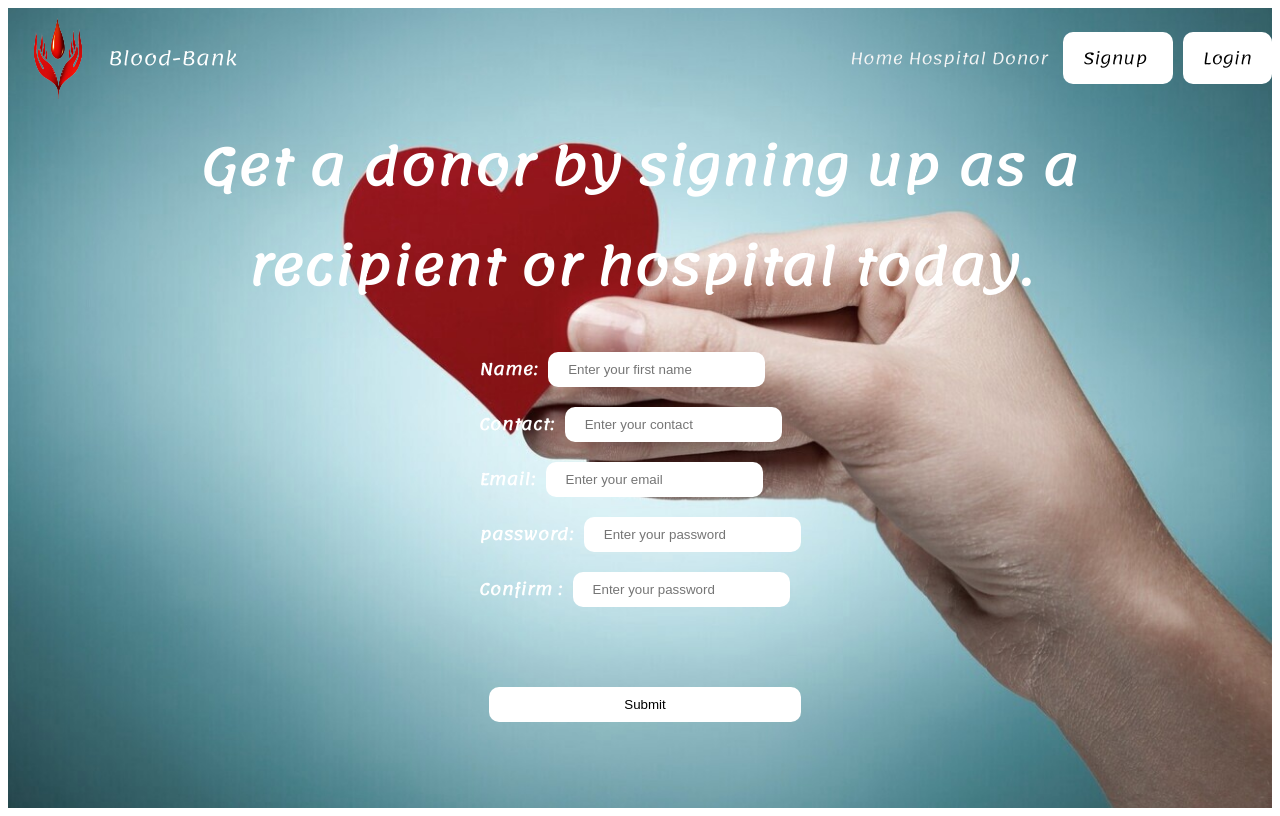
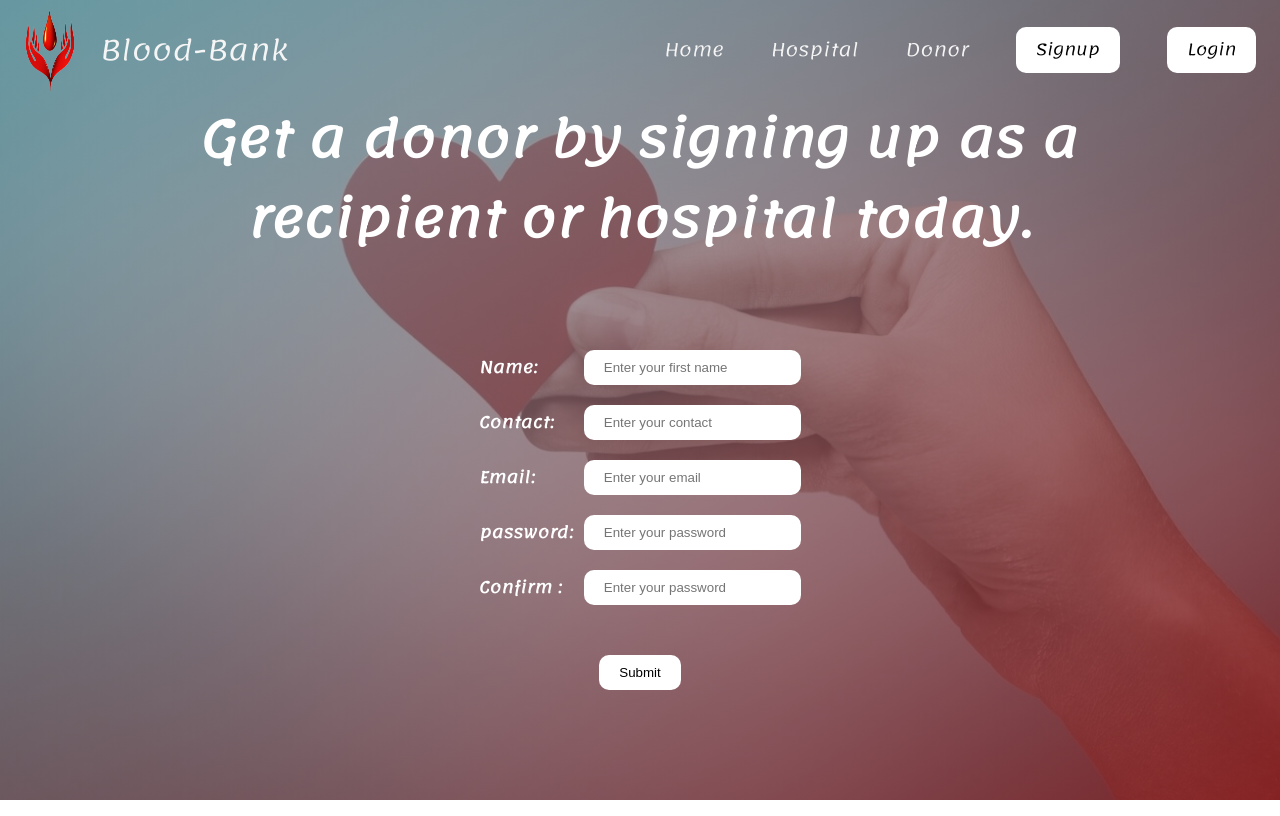
Before and after one commit to danielmuthama/Blood-Bank, a Django app: page /hos/signup in a window 1280 px wide. Run offline with Django 4.2, Linux system fonts and the light colour scheme.

Commit message:
Refactor to use external CSS

```diff
--- a/Blood_Bank/settings.py
+++ b/Blood_Bank/settings.py
@@ -1,6 +1,7 @@
 
 
 from pathlib import Path
+import os
 
 # Build paths inside the project like this: BASE_DIR / 'subdir'.
 BASE_DIR = Path(__file__).resolve().parent.parent
@@ -109,7 +110,8 @@ USE_TZ = True
 # Static files (CSS, JavaScript, Images)
 # https://docs.djangoproject.com/en/4.0/howto/static-files/
 
-STATIC_URL = 'static/'
+STATIC_ROOT = os.path.join(BASE_DIR, 'staticfiles')
+STATIC_URL = '/static/'
 
 # Default primary key field type
 # https://docs.djangoproject.com/en/4.0/ref/settings/#default-auto-field
--- /dev/null
+++ b/home/static/css/style.css
@@ -0,0 +1,128 @@
+*,
+::before,
+::after {
+  margin: 0;
+  padding: 0;
+  box-sizing: border-box;
+}
+
+html {
+  font-size: 62.5%;
+  line-height: 1.6;
+}
+
+body {
+  font-size: 1.6rem;
+  font-family: "Lemonada", cursive;
+}
+
+input {
+  border: none;
+}
+
+.btn {
+  cursor: pointer;
+  background-color: white;
+  color: black;
+  text-decoration: none;
+  border-radius: 10px;
+  padding: 1rem 2rem;
+  width: fit-content;
+
+  transition: all 0.2s;
+}
+
+.btn:hover {
+  background-color: hsla(189, 27%, 57%, 0.753);
+}
+
+.navbar {
+  width: 100%;
+  display: flex;
+  justify-content: space-between;
+  align-items: center;
+}
+
+.logo {
+  display: flex;
+  align-items: center;
+  text-decoration: none;
+}
+
+.logo__name {
+  font-size: 2.8rem;
+  color: whitesmoke;
+}
+
+.nav {
+  flex-grow: 0.4;
+  display: flex;
+  justify-content: space-around;
+  align-items: center;
+}
+
+.nav__link {
+  font-size: 1.8rem;
+  text-decoration: none;
+  color: whitesmoke;
+}
+
+.main-bg {
+  background-image: linear-gradient(
+      to right bottom,
+      hsla(189, 27%, 57%, 0.753),
+      hsla(358, 75%, 32%, 0.767)
+    ),
+    url("/static/photos/imageedit_3_8799574746.jpg");
+  background-repeat: no-repeat;
+  background-size: cover;
+  height: 100vh;
+  background-position: center;
+  text-align: center;
+  overflow-x: hidden;
+  opacity: 1;
+}
+
+.home-container {
+  width: 70%;
+  margin: 0 auto;
+}
+
+.page-title {
+  font-size: 5rem;
+  color: white;
+  margin-bottom: 8rem;
+}
+
+.auth-form {
+  display: flex;
+  justify-content: center;
+  flex-direction: column;
+  margin: 0 auto;
+  width: fit-content;
+
+  padding: 1rem;
+}
+
+.form-cont {
+  display: flex;
+  align-items: center;
+  justify-content: space-between;
+  margin-bottom: 2rem;
+}
+
+.form-cont input {
+  margin-left: 1rem;
+  border-radius: 1rem;
+  padding: 1rem 2rem;
+  border: none;
+}
+
+.form-cont label {
+  color: white;
+  font-weight: bolder;
+}
+
+.auth-form .btn {
+  margin: 3rem auto;
+}
--- a/home/static/css/styles.css
+++ /dev/null
@@ -1,3 +0,0 @@
-body{
-    font-family: 'Lemonada', cursive;
-}
--- a/home/templates/base.html
+++ b/home/templates/base.html
@@ -8,14 +8,18 @@
     <meta name="viewport" content="width=device-width, initial-scale=1.0">
     <link rel="preconnect" href="https://fonts.googleapis.com">
     <link rel="preconnect" href="https://fonts.gstatic.com" crossorigin>
-    <link href="https://fonts.googleapis.com/css2?family=Lemonada:wght@300&display=swap" rel="stylesheet">
-    <title style="font-family: 'Lemonada', cursive; ">Blood Bank</title>
+    <link href="https://fonts.googleapis.com/css2?family=Lemonada:wght@300&display=swap"
+        rel="stylesheet">
+
+    <link rel="stylesheet" href="{% static 'css/style.css' %} ">
+    <title>Blood Bank</title>
 </head>
 
-<body style="font-family: 'Lemonada', cursive;">
-    <div class="main-bg" style="background-image: url('static/photos/imageedit_3_8799574746.jpg' );  background-repeat: no-repeat; background-size: cover; height: 100vh;  background-position: center; text-align:center; overflow-x:hidden; opacity: 1; ">
-        {% include "navbar.html" %}
+<body>
+    <div class="main-bg">
+
         <header class="header">
+            {% include "navbar.html" %}
         </header>
 
         <main class="main">
--- a/home/templates/donors.html
+++ b/home/templates/donors.html
@@ -3,7 +3,7 @@
 
 {% block content %}
 {{ block.super}}
-<div class="container-fluid"  >
-    <h1 style="font-size:50px; margin-top:50px; color:white; font-family: 'Lemonada', cursive; " >Donors</h1>
+<div class="home-container">
+    <h1 class="page-title"> Donors</h1>
 </div>
-    {% endblock %}
+{% endblock %}
--- a/home/templates/navbar.html
+++ b/home/templates/navbar.html
@@ -1,42 +1,24 @@
 {% load static %}
-<div class="main" style=" width: 100% ; ">
-  <div class="navbar ">
-    <nav class="container"
-      style="width: 100%;display: flex;justify-content: space-between; align-items: center;">
-      <a class="navbar" href="{% url 'home' %}"
-        style="display: flex; align-items: center; text-decoration: none; font-size: larger;">
-        <img src="{% static 'photos/bestlogo-removebg-preview.png' %}" alt="" width="100"
-          height="100">
-        <span class="navbar"
-          style=" text-decoration: none; color: white; font-family: 'Lemonada', cursive; bottom: 30px; ">
-          Blood-Bank
-        </span>
-      </a>
 
-      <div class="collapse navbar-collapse" id="navbarSupportedContent">
+<div class="navbar ">
+  <a href="{% url 'home' %}" class="logo">
 
-        <ul class="nav navbar-nav navbar-right ml-auto mr-5">
+    <img class="logo__name" src="{% static 'photos/bestlogo-removebg-preview.png' %}"
+      alt="" width="100" height="100">
+    <span class="logo__name">
+      Blood-Bank
+    </span>
 
-          {% if user.is_authenticated %}
+  </a>
 
 
-      </div>
-      </li>
-      {% else %}
-      <li class="nav" style="list-style-type: none;">
-        <a href="" style="text-decoration: none; color: whitesmoke;">Home</a>
-        <a href="" style="text-decoration: none;color: whitesmoke;">Hospital</a>
-        <a href="" style="text-decoration: none;color: whitesmoke;">Donor</a>
-        <a href="{% url 'hos_signup' %}" class=" btn " style="background-color: white; color: black; text-decoration: none; border-radius: 10px ;  margin-top: 60px;
-              margin-left: 10px; padding: 10px 20px;"> Signup </a>
-        <a href="{% url 'hos_login' %}" class=" btn " style="background-color: white; color: black; text-decoration: none; border-radius: 10px ;  margin-top: 60px;
-              margin-left: 10px; padding: 10px 20px;"> Login </a>
-      </li>
-      {%endif%}
+  <nav class="nav">
+    <a href=" {% url 'home' %}" class="nav__link">Home</a>
+    <a href="#" class="nav__link">Hospital</a>
+    <a href="#" class="nav__link">Donor</a>
+    <a href="{% url 'hos_signup' %}" class=" btn "> Signup </a>
+    <a href="{% url 'hos_login' %}" class=" btn "> Login </a>
+  </nav>
 
-      </ul>
-  </div>
-  </nav>
-</div>
 
 </div>
--- a/home/templates/registration/signup-hos.html
+++ b/home/templates/registration/signup-hos.html
@@ -3,35 +3,34 @@
 
 {% block content %}
 {{ block.super}}
-<h1 style="font-size:50px; margin-top:10px; color:white; font-family: 'Lemonada', cursive; " >Get a donor by signing up as a <br> recipient or hospital today.</h1>
+<h1 class="page-title">Get a donor by signing up as a <br> recipient or hospital today.
+</h1>
 
-<form name="myform" style="margin: 0 auto; justify-content: center;display: flex; flex-direction: column; width: fit-content;">
-    <div class="form-cont" style="display: flex; align-items: center; margin-bottom: 20px;">
-        <label for="fname" style="color: white;font-weight: bolder;"> Name:</label>
-	<input required type="text" name="fname" placeholder="Enter your first name" style="background-color: white; color: black; text-decoration: none; border-radius: 10px ;
-    margin-left: 10px; padding: 10px 20px;border: none;"></input><br>
+<form class="auth-form">
+    <div class="form-cont">
+        <label for="fname"> Name:</label>
+        <input required type="text" name="fname"
+            placeholder="Enter your first name"></input>
     </div>
-    <div class="form-cont" style="display: flex; align-items: center; margin-bottom: 20px;">
-        <label for="contact" style="color: white;font-weight: bolder;">Contact:</label>
-    <input required type="contact" name="lname" placeholder="Enter your contact" style="background-color: white; color: black; text-decoration: none; border-radius: 10px ;
-    margin-left: 10px; padding: 10px 20px;border: none;"></input><br>
+    <div class="form-cont">
+        <label for="contact">Contact:</label>
+        <input required type="contact" name="lname"
+            placeholder="Enter your contact"></input>
     </div>
-    <div class="form-cont" style="display: flex; align-items: center; margin-bottom: 20px;">
-        <label for="email" style="color: white; font-weight: bolder;">Email:</label>
-        <input required type="email" name="email" placeholder="Enter your email"style="background-color: white; color: black; text-decoration: none; border-radius: 10px ;
-        margin-left: 10px; padding: 10px 20px;border: none;" ></input><br>
+    <div class="form-cont">
+        <label for="email">Email:</label>
+        <input required type="email" name="email" placeholder="Enter your email"></input>
     </div>
-    <div class="form-cont"style="display: flex; align-items: center; margin-bottom: 20px;">
-        <label for="password" style="color: white; font-weight: bolder;">password:</label>
-        <input required type="password" name="password" placeholder="Enter your password" style="background-color: white; color: black; text-decoration: none; border-radius: 10px ;
-        margin-left: 10px; padding: 10px 20px;border: none;"></input><br>
+    <div class="form-cont">
+        <label for="password">password:</label>
+        <input required type="password" name="password"
+            placeholder="Enter your password"></input>
     </div>
-    <div class="form-cont" style="display: flex; align-items: center; margin-bottom: 20px;" >
-        <label for="password" style="color: white; font-weight: bolder;">Confirm :</label>
-        <input required type="password" name=" confirm password" placeholder="Enter your password" style="background-color: white; color: black; text-decoration: none; border-radius: 10px ;
-        margin-left: 10px; padding: 10px 20px;border: none;"></input><br>
+    <div class="form-cont">
+        <label for="password">Confirm :</label>
+        <input required type="password" name=" confirm password"
+            placeholder="Enter your password"></input>
     </div>
-    <input type="submit" name="submit" style="background-color: white; color: black; text-decoration: none; border-radius: 10px ;  margin-top: 60px;
-    margin-left: 10px; padding: 10px 20px;border: none;" ></input>
+    <input type="submit" name="submit" class="btn"></input>
 </form>
 {% endblock %}
--- a/home/urls.py
+++ b/home/urls.py
@@ -1,6 +1,9 @@
 from django.urls import path
 from . import views
 
+
+from django.conf import settings
+from django.conf.urls.static import static
 
 urlpatterns = [
     path('', views.home, name='home'),
@@ -8,7 +11,12 @@ urlpatterns = [
     path('hos/login', views.hos_login, name='hos_login'),
     path('don/signup', views.don_signup, name='don_signup'),
     path('don/login', views.don_login, name='don_login'),
+]
 
 
-
-]
+if settings.DEBUG:
+    urlpatterns += static(settings.MEDIA_URL,
+                          document_root=settings.MEDIA_ROOT)
+else:
+    urlpatterns += static(settings.MEDIA_URL,
+                          document_root=settings.MEDIA_ROOT)
```
Also changed, not shown: home/templates/home.html (+6 -5 lines), home/templates/registration/login-hos.html (+12 -12 lines), db.sqlite3, donor/migrations/0002_bloodrequest_blooddrive.py (added).
